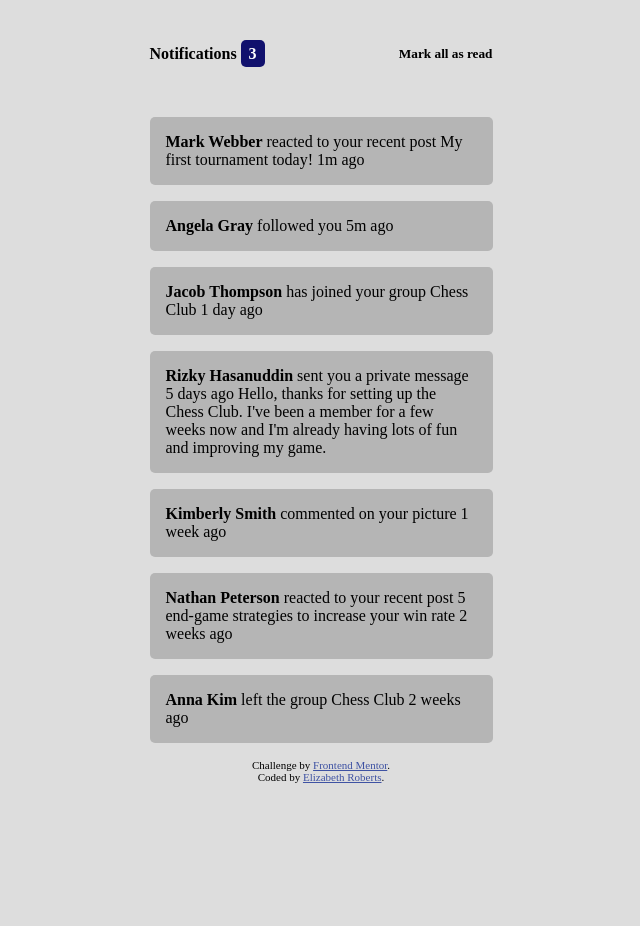
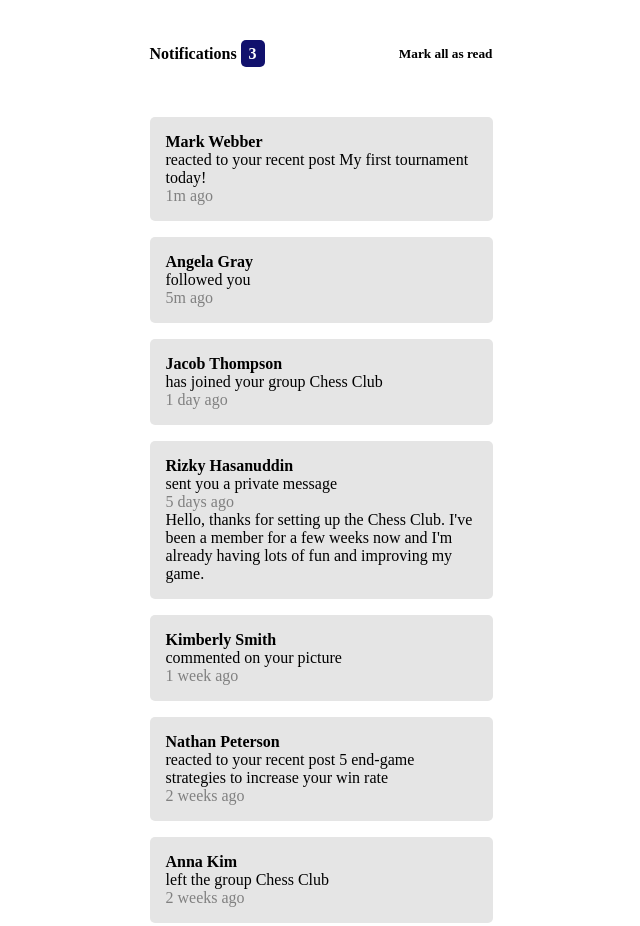
Before and after one commit to er1927/notifications-page, a plain HTML site: page index.html in a window 1280 px wide. Shown: the top 926 px of the page, without its empty margins (319-959 px from the left). Before the commit the page ends 800 px from the top, so only its background shows below. Drawn offline with Linux system fonts and the light colour scheme.

Commit message:
Styled note on how long ago the notifications took place.

```diff
--- a/index.html
+++ b/index.html
@@ -20,7 +20,7 @@
       color: hsl(228, 45%, 44%);
     }
     body {
-      background-color: rgb(221, 221, 221);
+      background-color: rgb(255, 255, 255);
       display: flex;
       flex-direction: column;
       justify-content: center;
@@ -43,13 +43,18 @@
       padding: .3em .5em;
     }
     .notification {
-      background-color: rgb(181, 181, 181);
+      background-color: rgb(229, 229, 229);
       padding:1em;
       margin: 1em;
       border-radius: 5px;
+      display: flex;
+      flex-direction: column;
     }
     .username {
       font-weight: bold;
+    }
+    .how-long-ago {
+      color:gray;
     }
     footer {
       display: flex;
@@ -67,33 +72,33 @@
   <div class="notification-list">
   <div class="notification">
     <span class="username">Mark Webber</span> reacted to your recent post My first tournament today!
-  1m ago
+  <span class="how-long-ago">1m ago</span>
   </div>
   <div class="notification">
     <span class="username">Angela Gray</span> followed you
-  5m ago
+    <span class="how-long-ago">5m ago</span>
   </div>
   <div class="notification">
     <span class="username">Jacob Thompson</span> has joined your group Chess Club
-  1 day ago
+    <span class="how-long-ago">1 day ago</span>
   </div>
   <div class="notification">
     <span class="username">Rizky Hasanuddin</span> sent you a private message
-  5 days ago
+    <span class="how-long-ago">5 days ago</span>
   Hello, thanks for setting up the Chess Club. I've been a member for a few weeks now and
   I'm already having lots of fun and improving my game.
   </div>
   <div class="notification">
     <span class="username">Kimberly Smith</span> commented on your picture
-  1 week ago
+    <span class="how-long-ago">1 week ago</span>
   </div>
   <div class="notification">
     <span class="username">Nathan Peterson</span> reacted to your recent post 5 end-game strategies to increase your win rate
-  2 weeks ago
+    <span class="how-long-ago">2 weeks ago</span>
   </div>
   <div class="notification">
     <span class="username">Anna Kim</span> left the group Chess Club
-  2 weeks ago
+    <span class="how-long-ago">2 weeks ago</span>
   </div>
 </div>
 </div>
```
